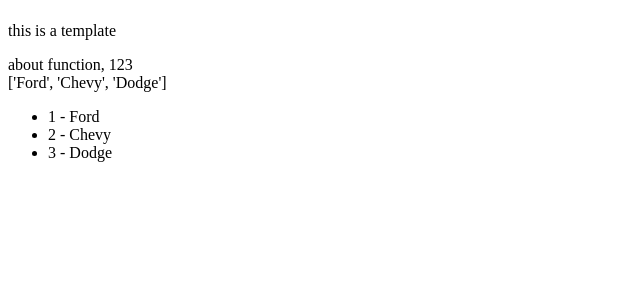
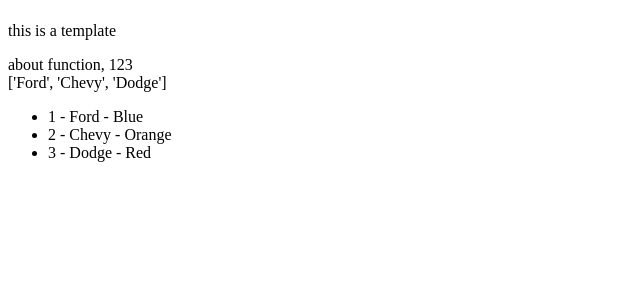
Before and after one commit to leblancr/trydjango, a Django app: page /about/ in a window 1280 px wide. Shown: the part 128-428 px from the top of the page, without its empty margins (0-640 px from the left). Run offline with Django 4.2, Linux system fonts and the light colour scheme.

Commit message:
added template conditions

```diff
--- a/templates/about.html
+++ b/templates/about.html
@@ -9,7 +9,13 @@
 
     <ul>
     {% for item in my_list %}
-        <li>{{ forloop.counter }} - {{ item }}</li>
+        {% if item == 'Ford' %}
+            <li>{{ forloop.counter }} - {{ item }} - {{ 'Blue' }}</li>
+        {% elif item == 'Chevy' %}
+            <li>{{ forloop.counter }} - {{ item }} - {{ 'Orange' }}</li>
+        {% elif item == 'Dodge' %}
+            <li>{{ forloop.counter }} - {{ item }} - {{ 'Red' }}</li>
+        {% endif %}
     {% endfor %}
     </ul>
 
```
